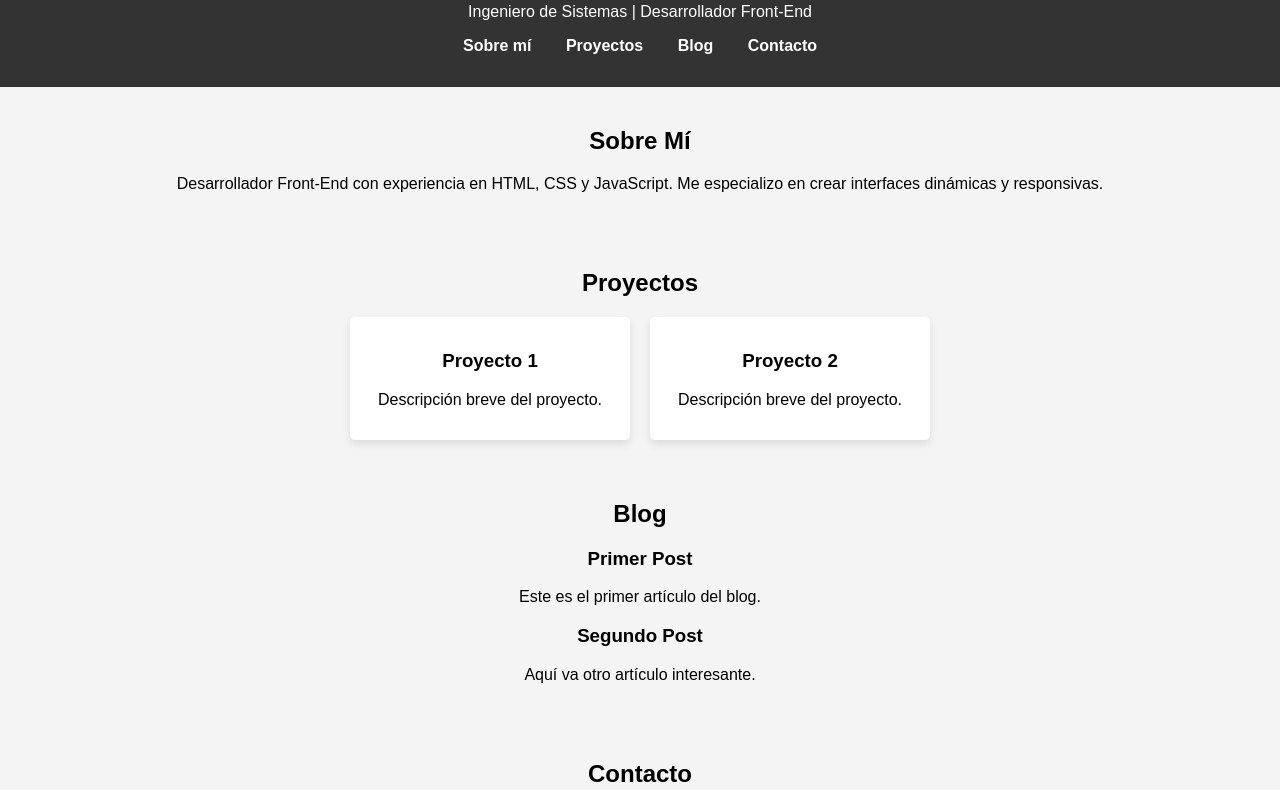
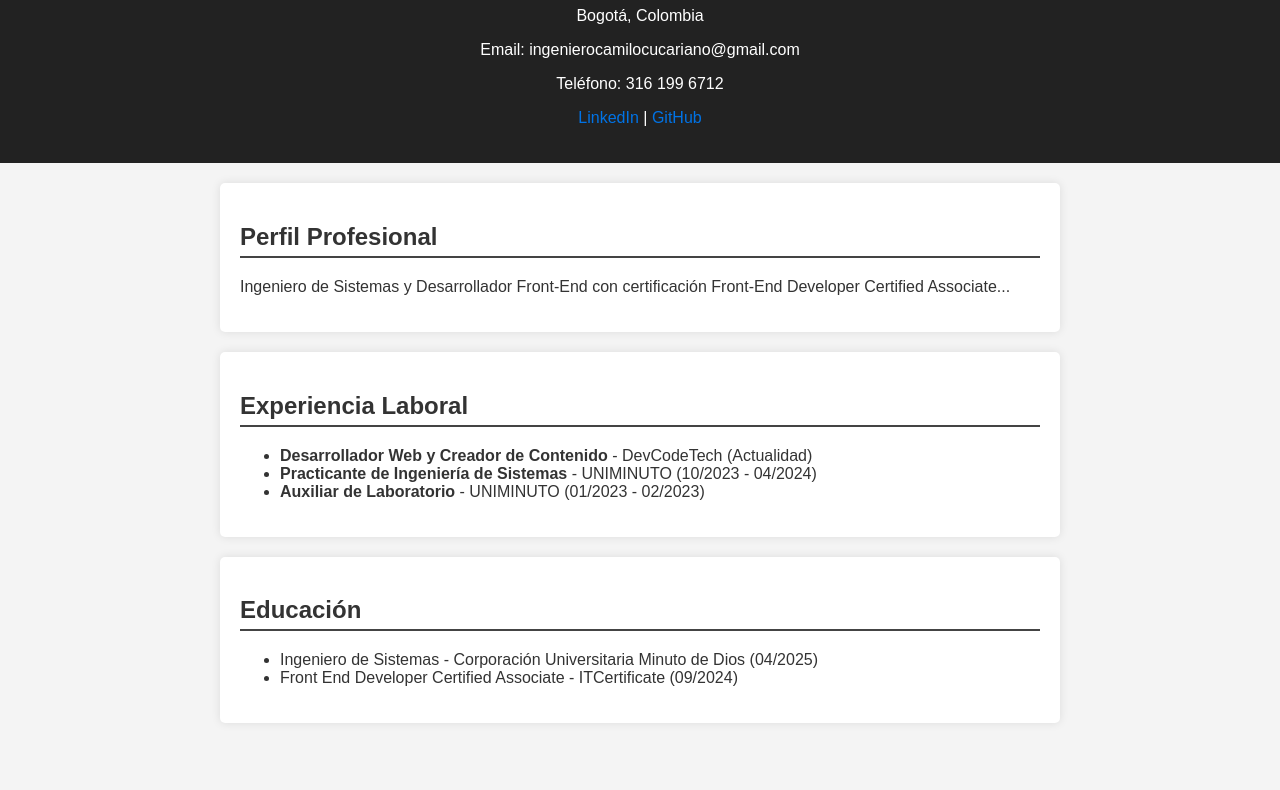
Before and after one commit to camilo-cucariano/DevCodeTech, a plain HTML site: page index.html in a window 1280 px wide. Shown: the part 93-883 px from the top of the page. After the commit the page ends 836 px from the top, so only its background shows below. Drawn offline with Linux system fonts and the light colour scheme.

Commit message:
Subiendo el portafolio

```diff
--- a/index.html
+++ b/index.html
@@ -3,52 +3,41 @@
 <head>
     <meta charset="UTF-8">
     <meta name="viewport" content="width=device-width, initial-scale=1.0">
-    <title>Portafolio - Camilo Cucariano</title>
+    <title>Portafolio - Jose Camilo Cucariano Castro</title>
     <link rel="stylesheet" href="styles.css">
 </head>
 <body>
     <header>
-        <h1>Camilo Cucariano</h1>
-        <p>Ingeniero de Sistemas | Desarrollador Front-End</p>
-        <nav>
-            <ul>
-                <li><a href="#about">Sobre mí</a></li>
-                <li><a href="#projects">Proyectos</a></li>
-                <li><a href="#blog">Blog</a></li>
-                <li><a href="#contact">Contacto</a></li>
-            </ul>
-        </nav>
+        <h1 id="name">JOSE CAMILO CUCARIANO CASTRO</h1>
+        <p id="location">Bogotá, Colombia</p>
+        <p>Email: <span id="email"></span></p>
+        <p>Teléfono: <span id="phone"></span></p>
+        <p>
+            <a id="linkedin" href="#" target="_blank">LinkedIn</a> |
+            <a id="github" href="#" target="_blank">GitHub</a>
+        </p>
     </header>
 
-    <section id="about">
-        <h2>Sobre Mí</h2>
-        <p>Desarrollador Front-End con experiencia en HTML, CSS y JavaScript. Me especializo en crear interfaces dinámicas y responsivas.</p>
+    <section>
+        <h2>Perfil Profesional</h2>
+        <p>Ingeniero de Sistemas y Desarrollador Front-End con certificación Front-End Developer Certified Associate...</p>
     </section>
 
-    <section id="projects">
-        <h2>Proyectos</h2>
-        <div class="project-container">
-            <div class="project-card">
-                <h3>Proyecto 1</h3>
-                <p>Descripción breve del proyecto.</p>
-            </div>
-            <div class="project-card">
-                <h3>Proyecto 2</h3>
-                <p>Descripción breve del proyecto.</p>
-            </div>
-        </div>
+    <section>
+        <h2>Experiencia Laboral</h2>
+        <ul>
+            <li><strong>Desarrollador Web y Creador de Contenido</strong> - DevCodeTech (Actualidad)</li>
+            <li><strong>Practicante de Ingeniería de Sistemas</strong> - UNIMINUTO (10/2023 - 04/2024)</li>
+            <li><strong>Auxiliar de Laboratorio</strong> - UNIMINUTO (01/2023 - 02/2023)</li>
+        </ul>
     </section>
 
-    <section id="blog">
-        <h2>Blog</h2>
-        <div id="blog-container">
-            <p>Cargando artículos...</p>
-        </div>
-    </section>
-
-    <section id="contact">
-        <h2>Contacto</h2>
-        <p>Email: ingenierocamilocucariano@gmail.com</p>
+    <section>
+        <h2>Educación</h2>
+        <ul>
+            <li>Ingeniero de Sistemas - Corporación Universitaria Minuto de Dios (04/2025)</li>
+            <li>Front End Developer Certified Associate - ITCertificate (09/2024)</li>
+        </ul>
     </section>
 
     <script src="script.js"></script>
--- a/script.js
+++ b/script.js
@@ -1,16 +1,17 @@
 document.addEventListener("DOMContentLoaded", function () {
-    const blogContainer = document.getElementById("blog-container");
+    const profileInfo = {
+        name: "JOSE CAMILO CUCARIANO CASTRO",
+        location: "Bogotá, Colombia",
+        email: "ingenierocamilocucariano@gmail.com",
+        phone: "316 199 6712",
+        linkedin: "https://www.linkedin.com/in/camilo-cucariano-764b82250/",
+        github: "https://github.com/camilo-cucariano"
+    };
 
-    const blogPosts = [
-        { title: "Primer Post", content: "Este es el primer artículo del blog." },
-        { title: "Segundo Post", content: "Aquí va otro artículo interesante." }
-    ];
-
-    blogContainer.innerHTML = "";
-    blogPosts.forEach(post => {
-        let article = document.createElement("div");
-        article.classList.add("blog-post");
-        article.innerHTML = `<h3>${post.title}</h3><p>${post.content}</p>`;
-        blogContainer.appendChild(article);
-    });
+    document.getElementById("name").textContent = profileInfo.name;
+    document.getElementById("location").textContent = profileInfo.location;
+    document.getElementById("email").textContent = profileInfo.email;
+    document.getElementById("phone").textContent = profileInfo.phone;
+    document.getElementById("linkedin").href = profileInfo.linkedin;
+    document.getElementById("github").href = profileInfo.github;
 });
--- a/styles.css
+++ b/styles.css
@@ -3,47 +3,35 @@ body {
     margin: 0;
     padding: 0;
     background-color: #f4f4f4;
+    color: #333;
 }
 
 header {
-    background-color: #333;
+    background-color: #222;
     color: white;
     text-align: center;
-    padding: 1rem;
-}
-
-nav ul {
-    list-style: none;
-    padding: 0;
-}
-
-nav ul li {
-    display: inline;
-    margin: 0 15px;
-}
-
-nav ul li a {
-    color: white;
-    text-decoration: none;
-    font-weight: bold;
+    padding: 20px;
 }
 
 section {
+    max-width: 800px;
+    margin: 20px auto;
+    background: white;
     padding: 20px;
-    text-align: center;
+    border-radius: 5px;
+    box-shadow: 0 0 10px rgba(0, 0, 0, 0.1);
 }
 
-.project-container {
-    display: flex;
-    justify-content: center;
-    gap: 20px;
-    flex-wrap: wrap;
+h2 {
+    border-bottom: 2px solid #444;
+    padding-bottom: 5px;
 }
 
-.project-card {
-    background: white;
-    padding: 15px;
-    box-shadow: 0 4px 8px rgba(0, 0, 0, 0.1);
-    border-radius: 5px;
-    width: 250px;
+a {
+    color: #0073e6;
+    text-decoration: none;
 }
+
+a:hover {
+    text-decoration: underline;
+}
```
